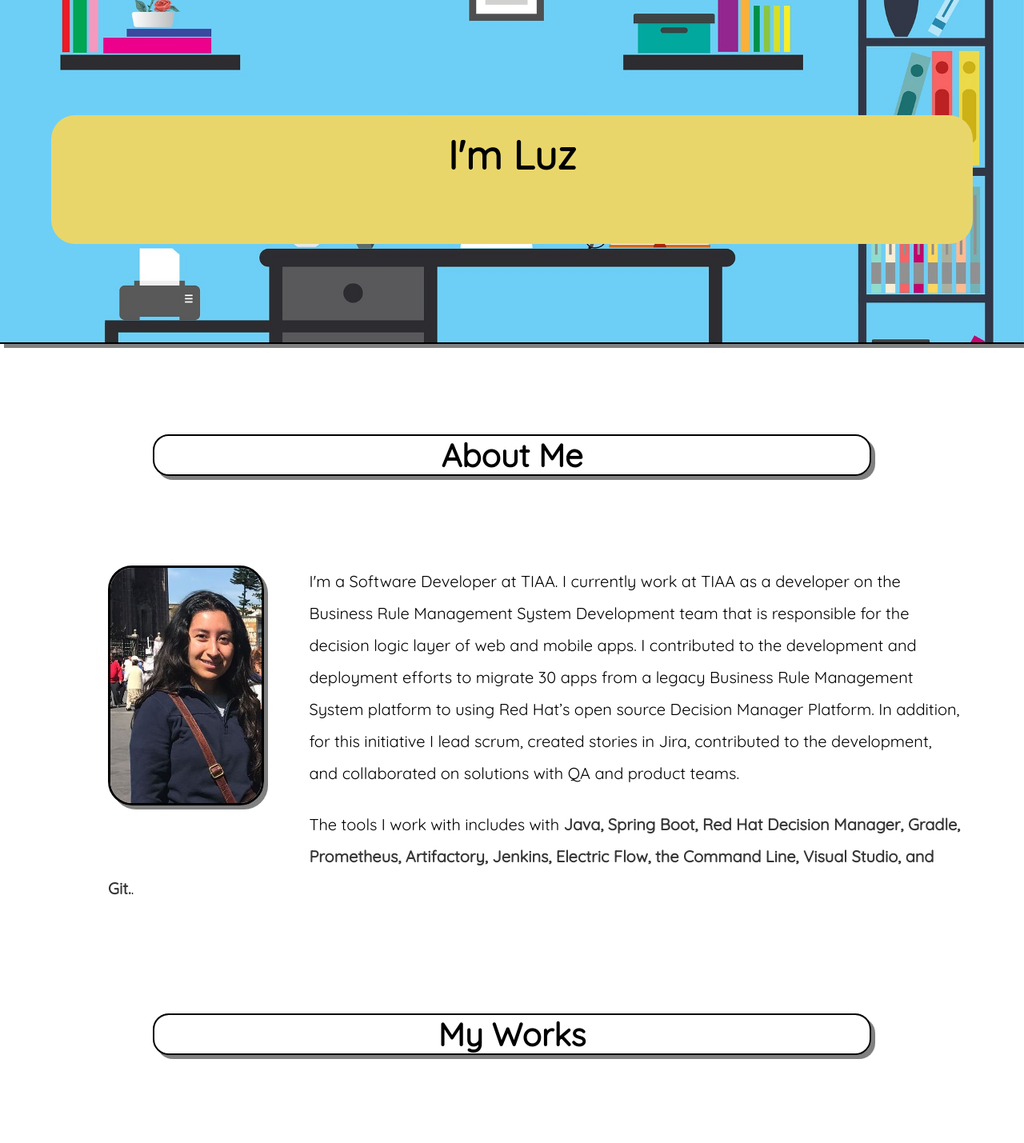
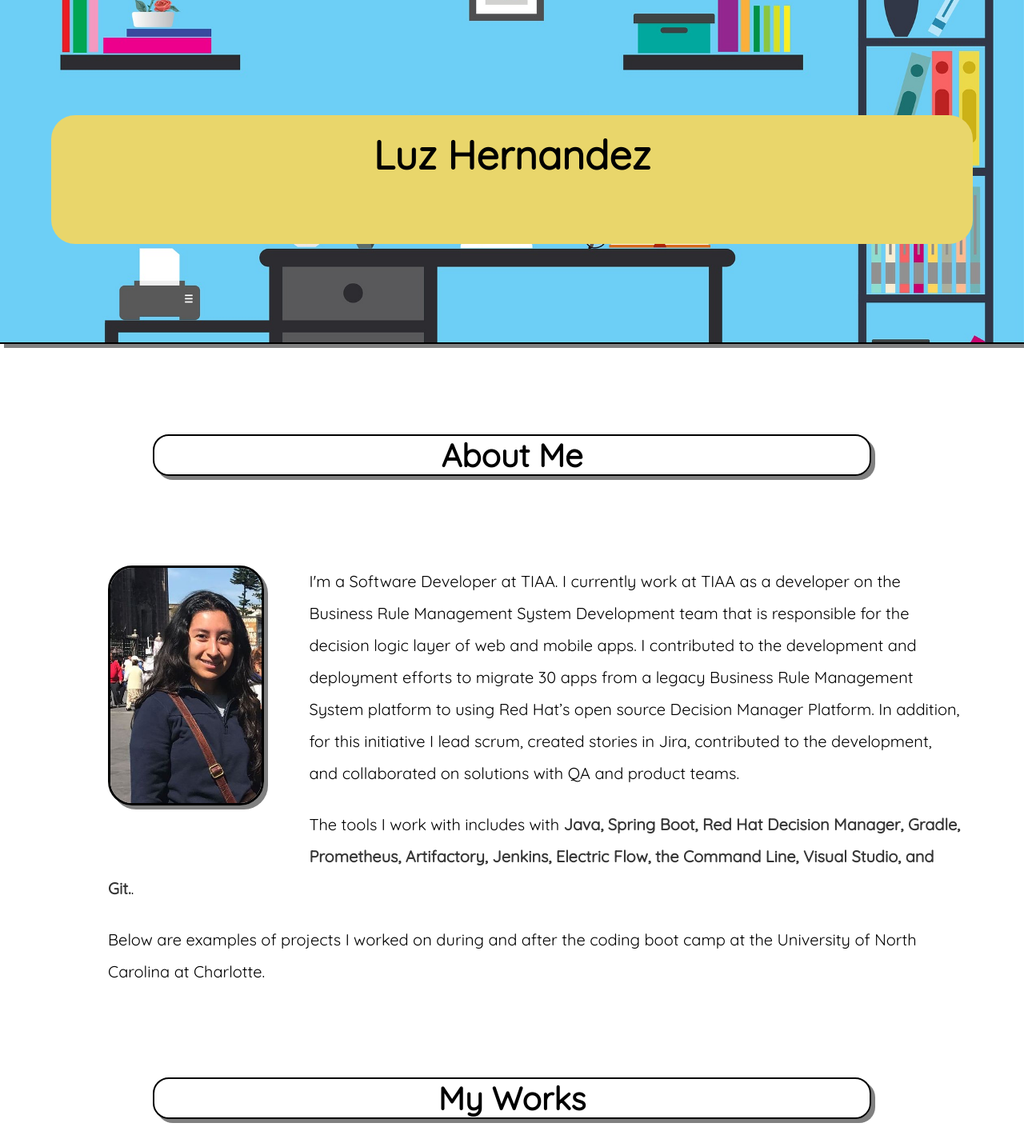
Before and after one commit to lhernandez5/PortfolioApp, a React (Create React App) app in the folder client/: page / in a window 1280 px wide. Shown: the top 1429 px of the page at 80% size. Built offline with nearby package versions, Linux system fonts and the light colour scheme.

Commit message:
updating intro

```diff
--- a/client/src/components/Intro/Intro.js
+++ b/client/src/components/Intro/Intro.js
@@ -29,6 +29,7 @@ const Intro = () => (
     </p>
     <br />
     <p className="intro">
+        Below are examples of projects I worked on during and after the coding boot camp at the University of North Carolina at Charlotte.
     </p>
   </div>
 );
--- a/client/src/components/TopHero/TopHero.js
+++ b/client/src/components/TopHero/TopHero.js
@@ -6,7 +6,7 @@ const TopHero = () => (
   <section className="hero is-primary is-medium">
     <div className="hero-body">
       <div className="hero container">
-        <h1 className="title"> I'm Luz</h1>
+        <h1 className="title"> Luz Hernandez</h1>
         <h2 className="subtitle">
         </h2>
       </div>
```
